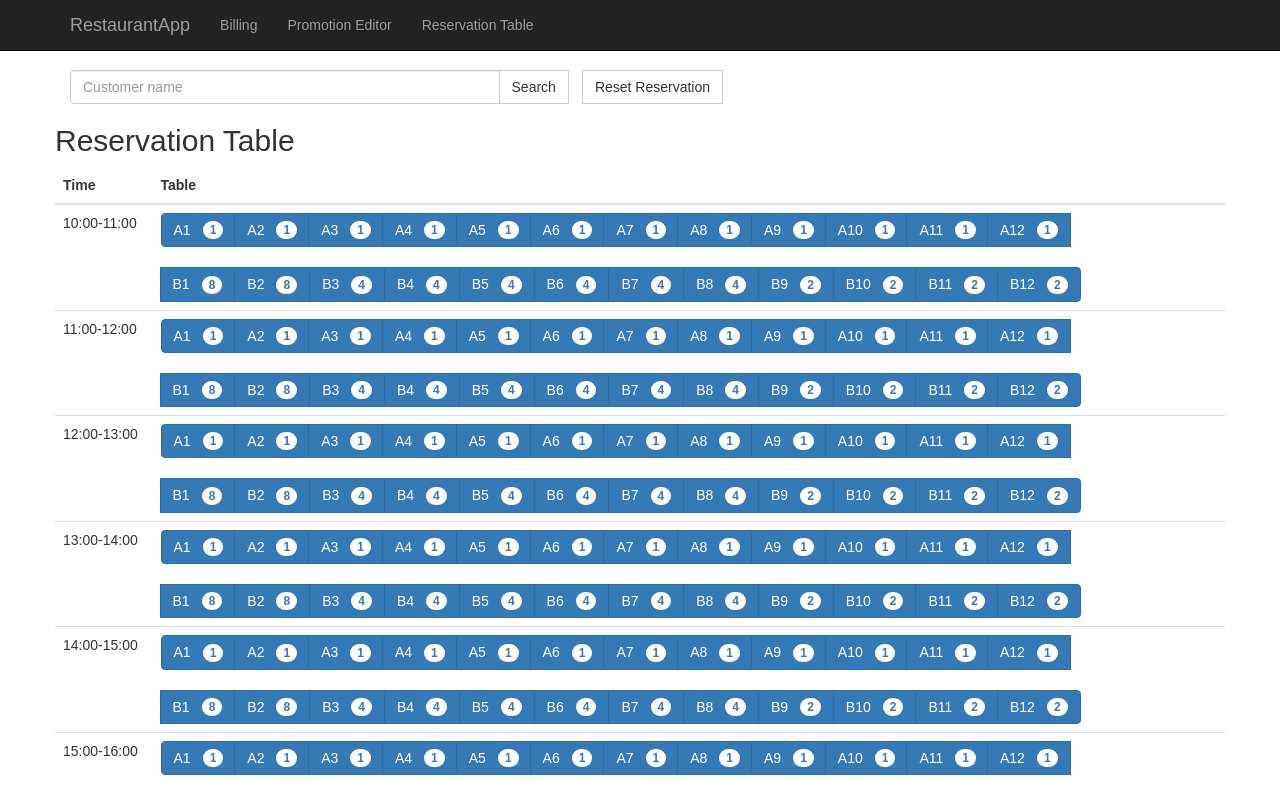
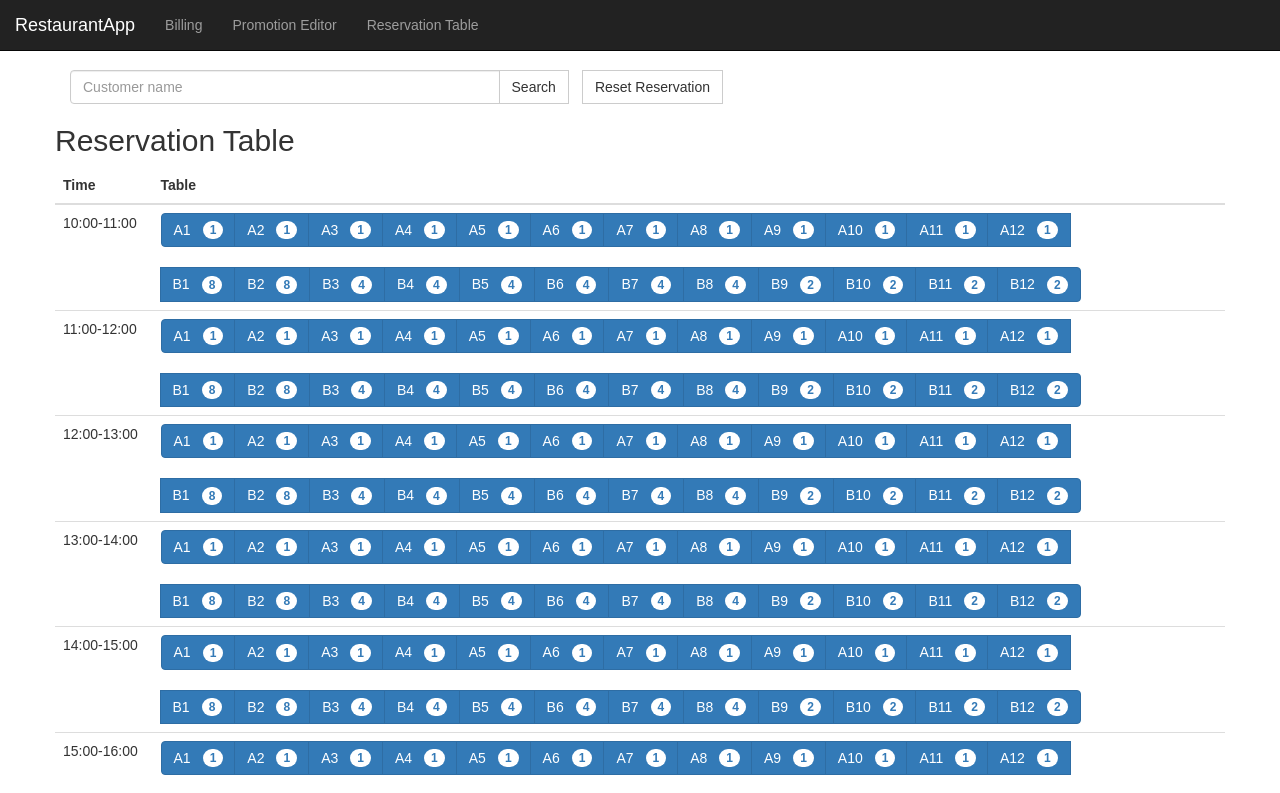
Before and after one commit to kawin-k/react-restaurant, a React (Create React App) app: page /reservation in a window 1280 px wide. Shown: the top 793 px of the page. Built offline with nearby package versions, Linux system fonts and the light colour scheme.

Commit message:
fix collap header bug

```diff
--- a/src/components/Header.js
+++ b/src/components/Header.js
@@ -6,7 +6,7 @@ export default class Header extends Component {
       return (
         <div>
           <nav className="navbar navbar-inverse navbar-fixed-top">
-            <div className="container">
+            <div className="container-fluid">
               <div className="navbar-header">
                 <button type="button" className="navbar-toggle" data-toggle="collapse" data-target="#myNavbar">
                   <span className="icon-bar"></span>
--- a/src/components/ReservationModal.js
+++ b/src/components/ReservationModal.js
@@ -83,14 +83,14 @@ export default class ReservationModal extends Component {
                   type="submit"
                   disabled={!this.props.isAvailable}
                 >
-                  Reserve
+                  Reserve Table
                 </button>
                 <button
                   className="btn btn btn-warning"
                   onClick={this.handleCancelTable}
                   disabled={this.props.isAvailable}
                 >
-                  Cancel
+                  Cancel Table
                 </button>
                 <button
                   className="btn btn-danger"
```
Also changed, not shown: 1 other file (tests, documents, lock files or other folders).
